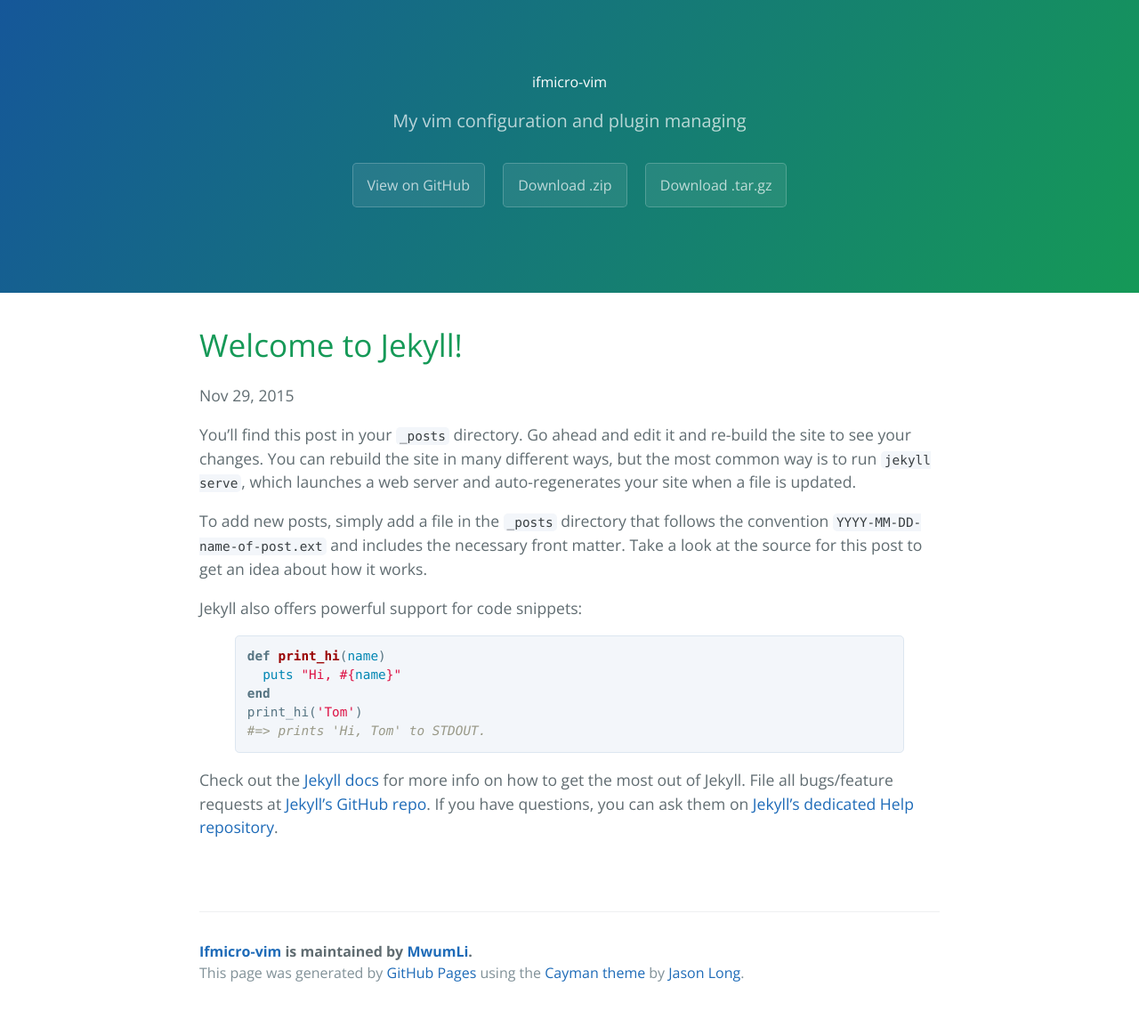
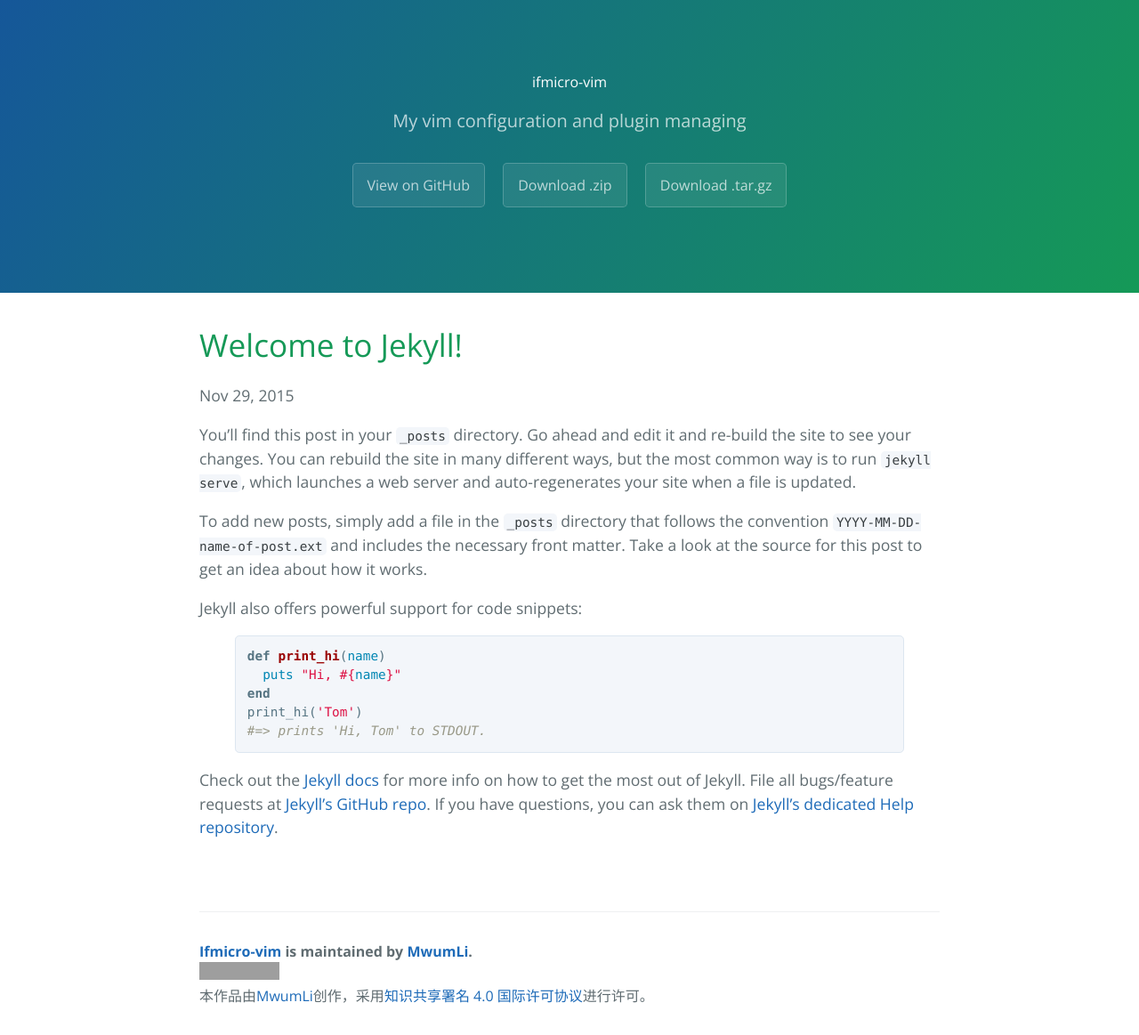
Before and after one commit to MwumLi/ifmicro-vim, a Jekyll site: the page built from _posts/2015-11-29-welcome-to-jekyll.markdown, in a window 1280 px wide. Shown: the whole page at 89% size. Built offline with Jekyll 4.4.1, drawn with Linux system fonts in a browser that asks for light colours; before the commit the page ends 1137 px from its top, so only the background shows below that; grey boxes are pictures that could not be loaded.

Commit message:
add creative common license

```diff
--- a/_includes/footer.html
+++ b/_includes/footer.html
@@ -2,7 +2,7 @@
     <footer class="site-footer">
         <span class="site-footer-owner"><a href="https://github.com/MwumLi/ifmicro-vim">Ifmicro-vim</a> is maintained by <a href="https://github.com/MwumLi">MwumLi</a>.</span>
 
-        <span class="site-footer-credits">This page was generated by <a href="https://pages.github.com">GitHub Pages</a> using the <a href="https://github.com/jasonlong/cayman-theme">Cayman theme</a> by <a href="https://twitter.com/jasonlong">Jason Long</a>.</span>
+        <a rel="license" href="http://creativecommons.org/licenses/by/4.0/"><img alt="知识共享许可协议" style="border-width:0" src="https://i.creativecommons.org/l/by/4.0/88x31.png" /></a><br />本<span xmlns:dct="http://purl.org/dc/terms/" href="http://purl.org/dc/dcmitype/Text" rel="dct:type">作品</span>由<a xmlns:cc="http://creativecommons.org/ns#" href="https://github.com/{{site.info.username}}/{{site.info.projectname}}" property="cc:attributionName" rel="cc:attributionURL">{{site.info.username}}</a>创作，采用<a rel="license" href="http://creativecommons.org/licenses/by/4.0/">知识共享署名 4.0 国际许可协议</a>进行许可。
     </footer>
 </section>
 
```
